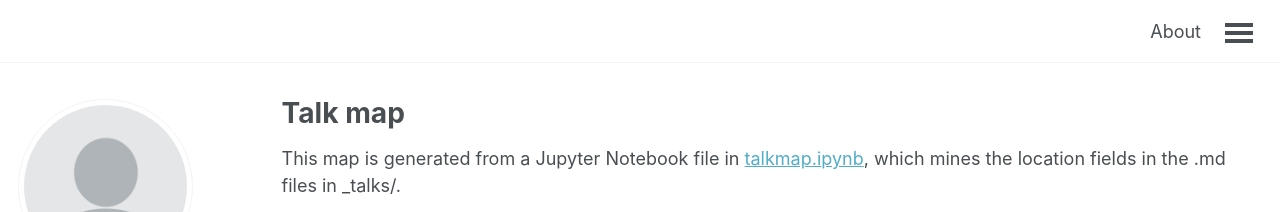
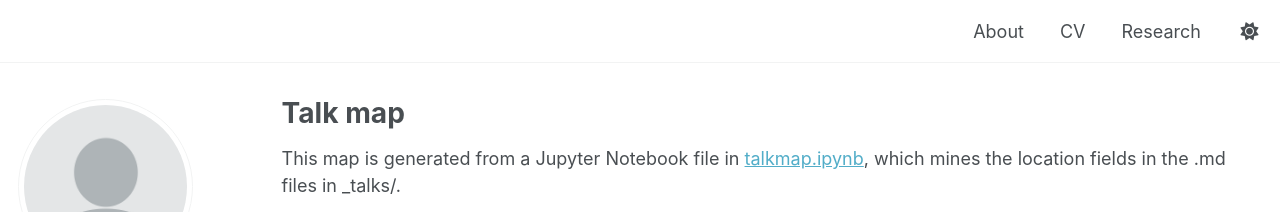
Before and after one commit to Sojeong-Noh/sojeong-noh.github.io, a Jekyll site: the page built from _pages/talkmap.html, in a window 1280 px wide. Shown: the top 212 px of the page. Built offline with Jekyll 4.4.1, drawn with Linux system fonts in a browser that asks for light colours; some web fonts are replaced; a script bundle is joined from its source files by our own code; library files that are not in the unit come from our copies.

Commit message:
Update main.scss

```diff
--- a/assets/css/main.scss
+++ b/assets/css/main.scss
@@ -58,8 +58,3 @@
 .site-title {
   display: none;
 }
-
-.masthead__inner-wrap {
-  display: flex !important;
-  justify-content: flex-end !important;
-}
```
